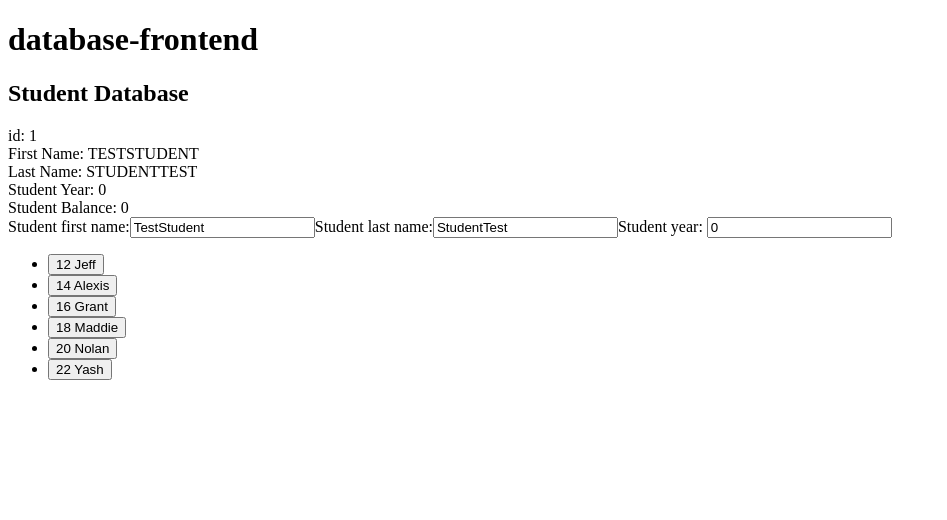
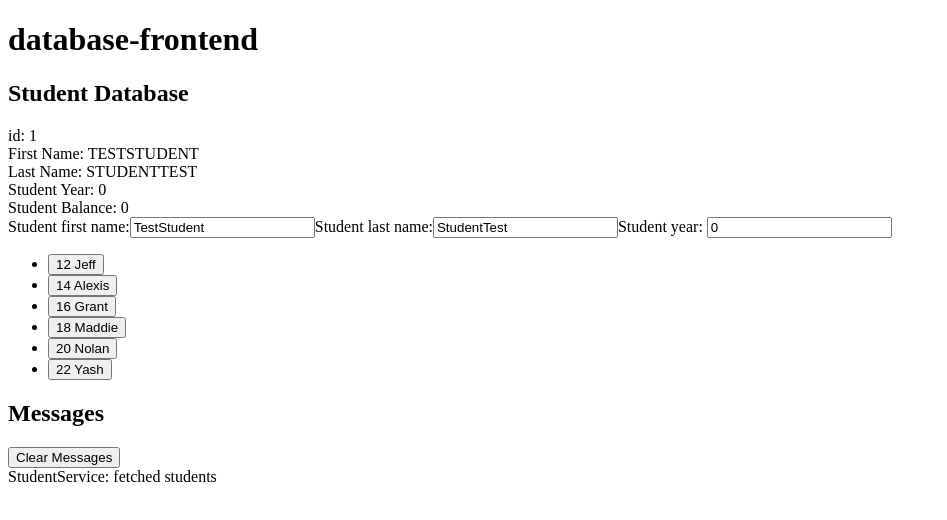
Before and after one commit to nocommentsgood/DatabaseFrontend, an Angular app: page / in a window 1280 px wide. Shown: the top 520 px of the page, without its empty margins (0-947 px from the left). Built offline with nearby package versions, Linux system fonts and the light colour scheme.

Commit message:
Create MessageService. Add messages to hero service.

```diff
--- a/src/app/app.component.html
+++ b/src/app/app.component.html
@@ -1,3 +1,4 @@
 <h1>{{title}}</h1>
 <app-students></app-students>
+<app-messages></app-messages>
 <router-outlet></router-outlet>
--- a/src/app/app.module.ts
+++ b/src/app/app.module.ts
@@ -6,12 +6,14 @@
 import { StudentsComponent } from './students/students.component';
 import { FormsModule } from '@angular/forms';
 import { StudentDetailComponent } from './student-detail/student-detail.component';
+import { MessagesComponent } from './messages/messages.component';
 
 @NgModule({
   declarations: [
     AppComponent,
     StudentsComponent,
-    StudentDetailComponent
+    StudentDetailComponent,
+    MessagesComponent
   ],
   imports: [
     BrowserModule,
--- /dev/null
+++ b/src/app/message.service.ts
@@ -0,0 +1,18 @@
+import { Injectable } from '@angular/core';
+
+@Injectable({
+  providedIn: 'root'
+})
+export class MessageService {
+  messages: string[] = [];
+
+  add(message: string) {
+    this.messages.push(message);
+  }
+
+  clear() {
+    this.messages = [];
+  }
+
+  constructor() { }
+}
--- /dev/null
+++ b/src/app/messages/messages.component.html
@@ -0,0 +1,7 @@
+<div *ngIf="messageService.messages.length">
+
+    <h2>Messages</h2>
+    <button type="button" class="clear"
+    (click)="messageService.clear()">Clear Messages</button>
+    <div *ngFor='let message of messageService.messages'> {{message}} </div>
+</div>
--- /dev/null
+++ b/src/app/messages/messages.component.ts
@@ -0,0 +1,17 @@
+import { Component, OnInit } from '@angular/core';
+import { MessageService } from '../message.service';
+
+@Component({
+  selector: 'app-messages',
+  templateUrl: './messages.component.html',
+  styleUrls: ['./messages.component.css']
+})
+export class MessagesComponent implements OnInit {
+
+  // messageService must be public to bind in template
+  constructor(public messageService: MessageService) { }
+
+  ngOnInit(): void {
+  }
+
+}
--- a/src/app/student.service.ts
+++ b/src/app/student.service.ts
@@ -2,6 +2,7 @@
 import { Student } from './student';
 import { STUDENTS } from './mock-students';
 import { Observable, of } from 'rxjs';
+import { MessageService } from './message.service';
 
 
 // TODO: in the future, this will get data from the database,
@@ -12,10 +13,11 @@
 
 export class StudentService {
 
-  constructor() { }
+  constructor(private messageService: MessageService) { }
 
   getStudents(): Observable<Student[]> {
     const students = of(STUDENTS);
+    this.messageService.add('StudentService: fetched students');
     return students;
   }
 }
--- a/src/app/students/students.component.ts
+++ b/src/app/students/students.component.ts
@@ -1,6 +1,7 @@
 import { Component, OnInit } from '@angular/core';
 import { Student } from '../student';
 import { StudentService } from '../student.service';
+import { MessageService } from '../message.service';
 
 @Component({
   selector: 'app-students',
@@ -11,6 +12,8 @@
 
   students: Student[] = []
 
+  selectedStudent?: Student;
+
   student: Student = {
     id: 1,
     firstName: 'TestStudent',
@@ -20,12 +23,13 @@
     balance: 0
   };
 
-  constructor(private studentService: StudentService) { }
+  constructor(private studentService: StudentService, private messageService: MessageService) { }
 
-  selectedStudent?: Student;
+
 
   onSelect(student: Student): void {
     this.selectedStudent = student;
+    this.messageService.add('StudentComponent: Selected student id=${student.id}');
   }
 
   ngOnInit(): void {
```
Also changed, not shown: src/app/messages/messages.component.css (added), 2 other files (tests, documents, lock files or other folders).
